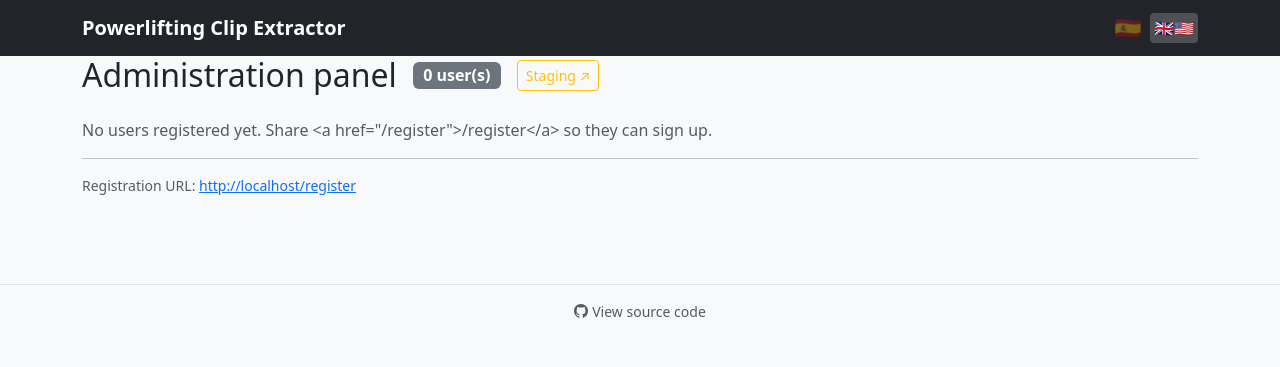
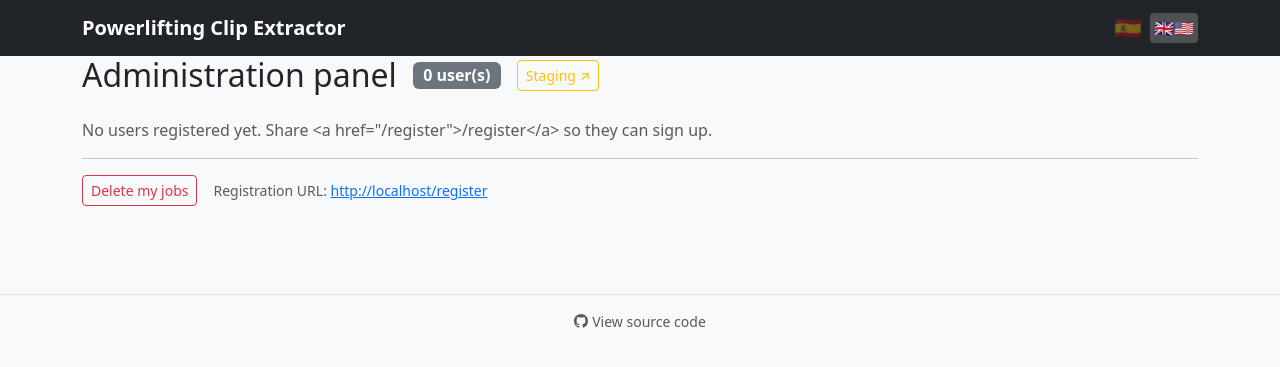
Before and after one commit to raulillo82/powerlifting-clip-extractor, a Flask app: template templates/admin/index.html in a window 1280 px wide. Shown: the top 367 px of the page. Run offline with Flask 3, Linux system fonts and the light colour scheme; the template is opened without the code that fills it, so the values that code supplies are empty.

Commit message:
Add admin action to delete own jobs
Admins can now purge all their own jobs from the /admin panel with a
single button (with confirmation prompt). Uses flash message for feedback.

Co-Authored-By: Claude Sonnet 4.6 <noreply@anthropic.com>

```diff
--- a/templates/admin/index.html
+++ b/templates/admin/index.html
@@ -98,9 +98,21 @@
 <p class="text-muted" data-i18n="admin.empty">Aún no hay usuarios registrados. Comparte <a href="{{ url_for('auth.register') }}">/register</a> para que se den de alta.</p>
 {% endif %}
 
+{% with messages = get_flashed_messages(with_categories=true) %}
+  {% for category, message in messages %}
+    <div class="alert alert-{{ 'success' if category == 'success' else 'warning' }} py-2 small">{{ message }}</div>
+  {% endfor %}
+{% endwith %}
+
 <hr>
-<p class="text-muted small">
-  <span data-i18n="admin.register_url">URL de registro:</span>
-  <a href="{{ url_for('auth.register', _external=True) }}">{{ url_for('auth.register', _external=True) }}</a>
-</p>
+<div class="d-flex align-items-center gap-3 flex-wrap mb-3">
+  <form method="post" action="{{ url_for('admin.clear_jobs') }}"
+        onsubmit="return confirm(T('admin.confirm_clear_jobs'))">
+    <button class="btn btn-sm btn-outline-danger" data-i18n="admin.btn.clear_jobs">Borrar mis jobs</button>
+  </form>
+  <p class="text-muted small mb-0">
+    <span data-i18n="admin.register_url">URL de registro:</span>
+    <a href="{{ url_for('auth.register', _external=True) }}">{{ url_for('auth.register', _external=True) }}</a>
+  </p>
+</div>
 {% endblock %}
--- a/templates/base.html
+++ b/templates/base.html
@@ -241,6 +241,8 @@
       'hist.version':              'Version',
       'hist.versions':             'versions',
       'hist.reedit':               'Re-edit timestamps',
+      'admin.btn.clear_jobs':      'Delete my jobs',
+      'admin.confirm_clear_jobs':  'Delete all your jobs? This cannot be undone.',
       // ── feedback ──
       'nav.feedback':          'Feedback',
       'fb.title':              'Send feedback',
@@ -514,6 +516,8 @@
       'hist.version':              'Versión',
       'hist.versions':             'versiones',
       'hist.reedit':               'Re-editar timestamps',
+      'admin.btn.clear_jobs':      'Borrar mis jobs',
+      'admin.confirm_clear_jobs':  '¿Borrar todos tus jobs? Esta acción no se puede deshacer.',
       // ── feedback ──
       'nav.feedback':          'Feedback',
       'fb.title':              'Enviar feedback',
```
Also changed, not shown: admin.py (+30 -1 lines).
